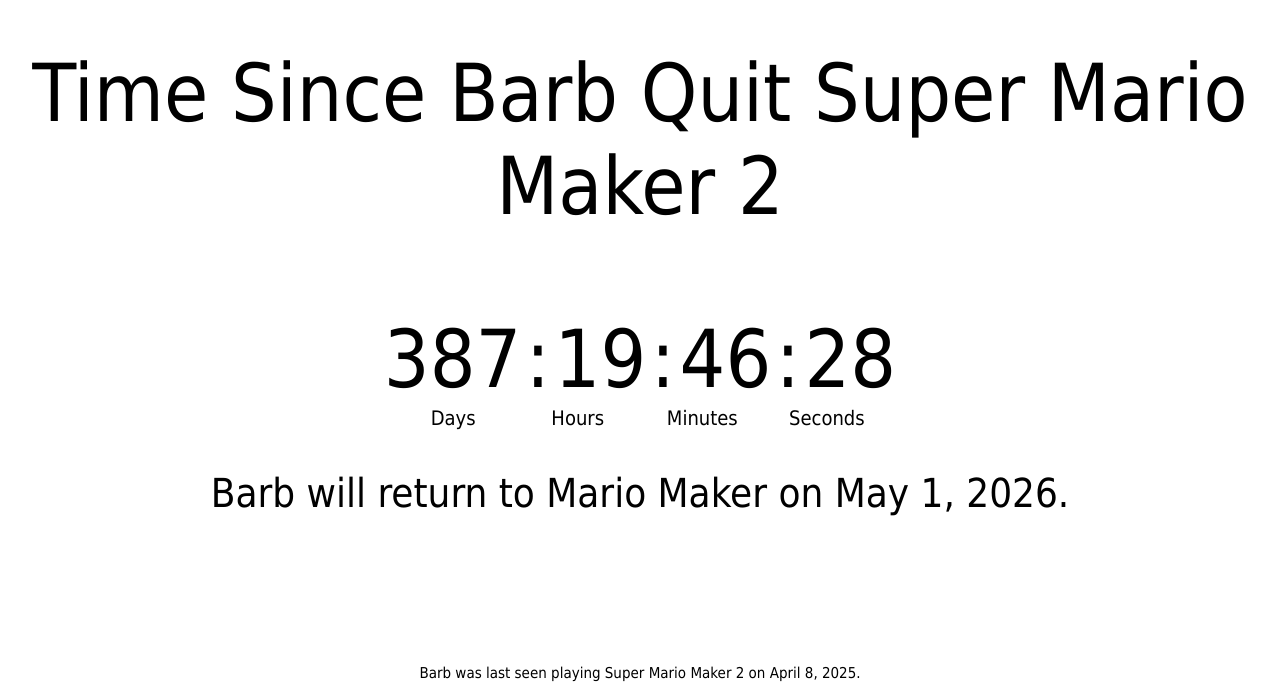
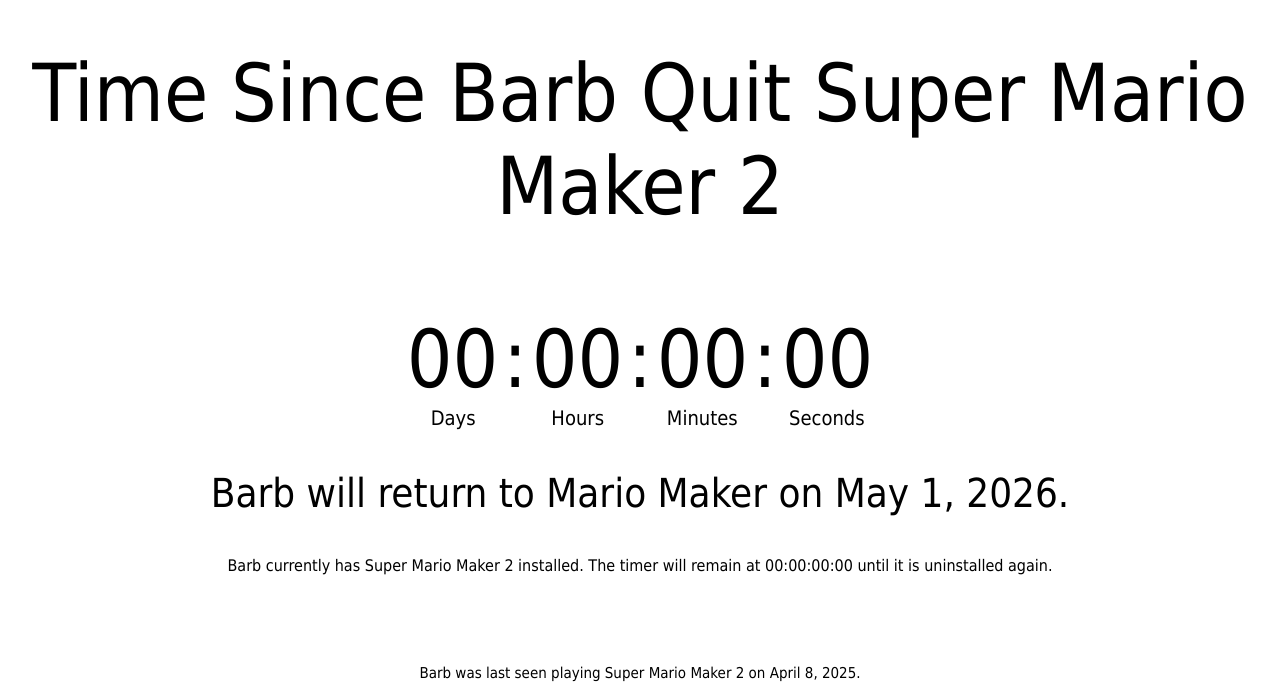
Before and after one commit to corbynj/barbcounter, a plain HTML site: page index.html in a window 1280 px wide. Shown: the part 103-800 px from the top of the page. Drawn offline with Linux system fonts and the light colour scheme.

Commit message:
Update index.html

```diff
--- a/index.html
+++ b/index.html
@@ -7,7 +7,7 @@
 		<script>
 			function startTimer() {
 				// Change this to true when Barb uninstalls
-				var counterEnabled = true;
+				var counterEnabled = false;
 
 				if (counterEnabled) {
 					// Update the timer immediately
```
